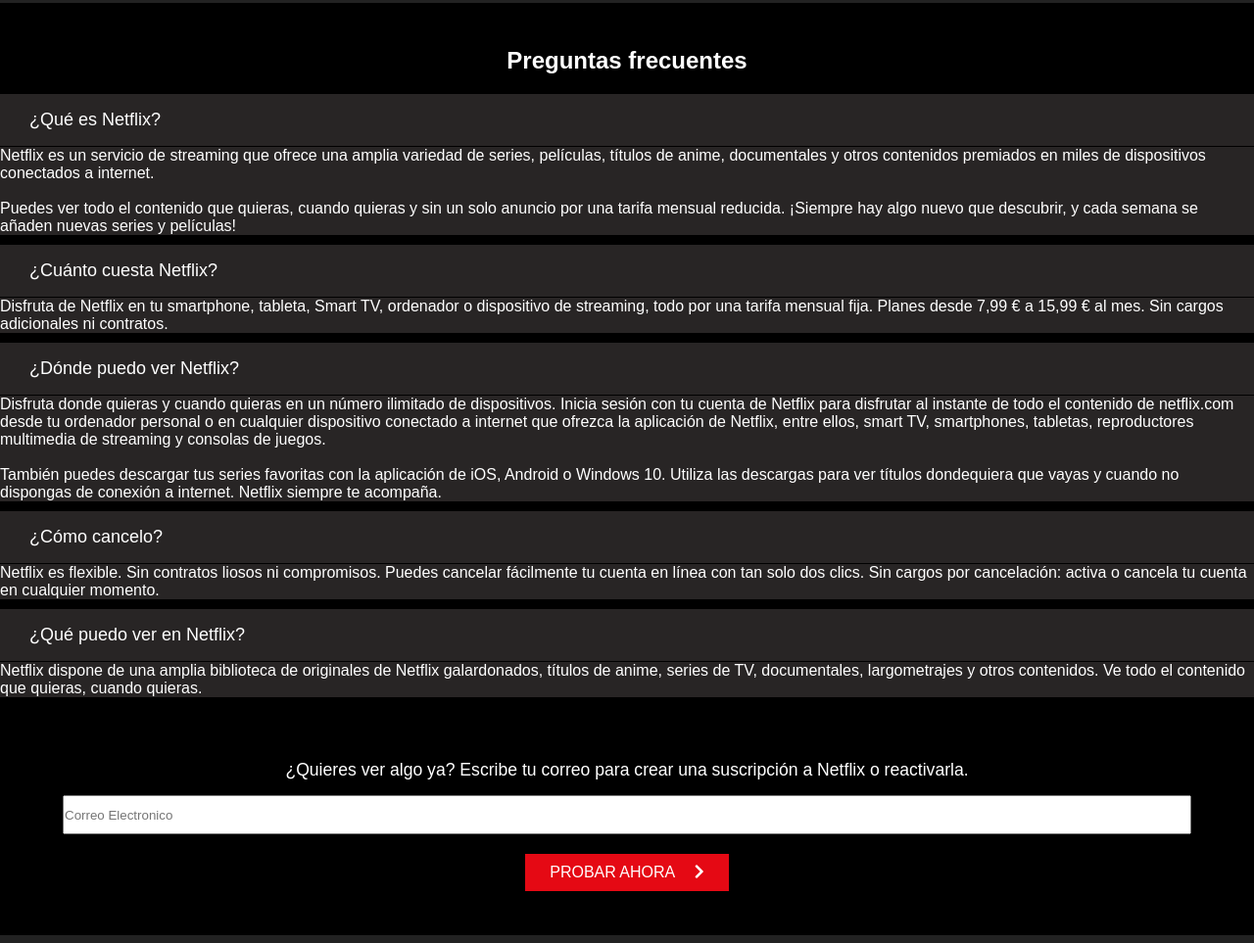
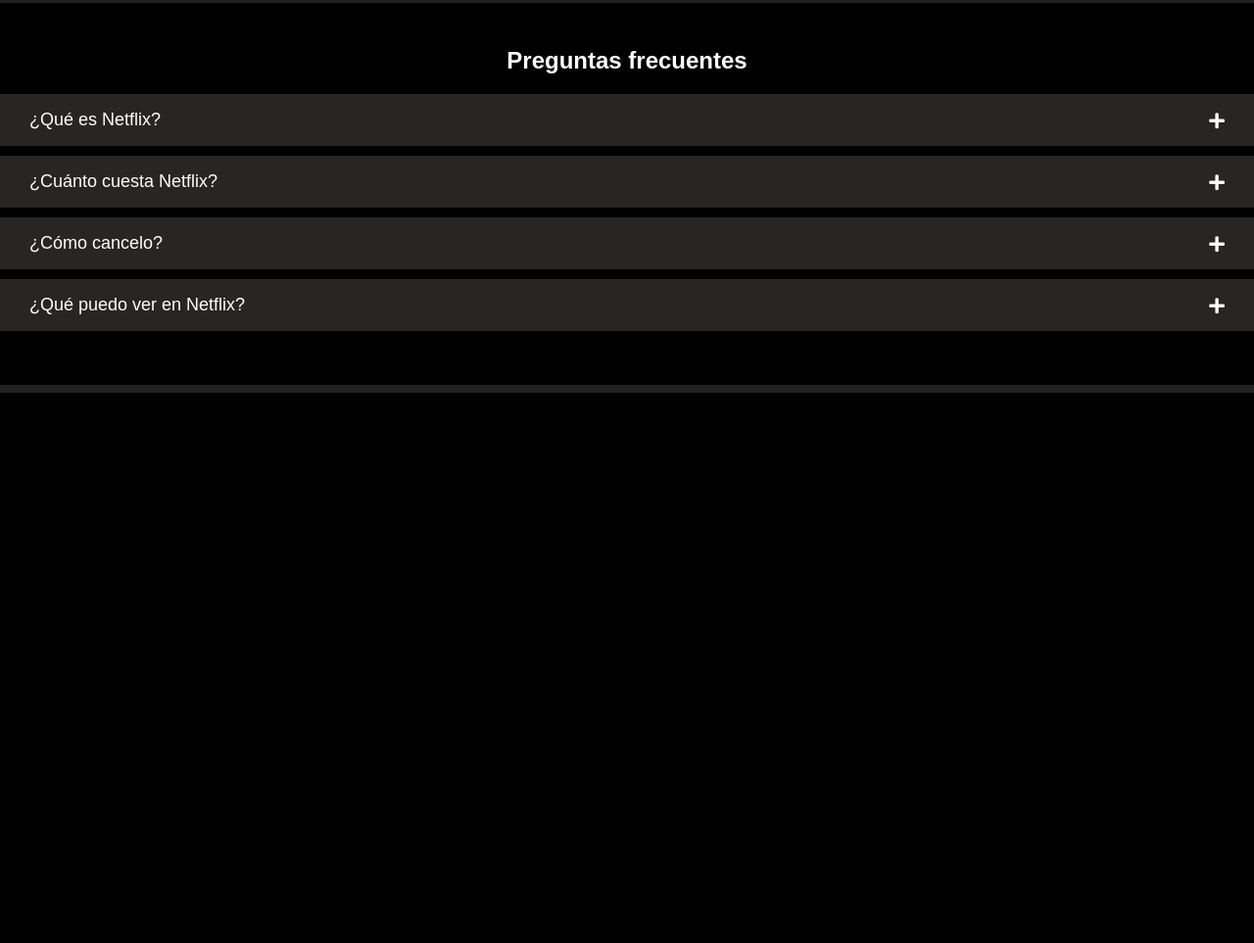
Before and after one commit to pedroaragaoleite/Netflix-HP, a plain HTML site: page index.html in a window 1280 px wide. Shown: the part 2746-3709 px from the top of the page at 98% size. After the commit the page ends 3147 px from the top, so only its background shows below. Drawn offline with Linux system fonts and the light colour scheme.

Commit message:
faq questions2

```diff
--- a/css/styles.css
+++ b/css/styles.css
@@ -217,29 +217,21 @@ p {
 
 /* FAQ */
 
-.faq {
+.faq-accordion {
     border-bottom: 8px solid #222;
     padding: 45px 0 45px 0;
 }
 
-.faq h1 {
+.faq-accordion h1 {
     text-align: center;
     margin-bottom: 20px;
 }
 
-.questions-content li {
+.faq-question  {
     margin-bottom: 10px;
-}
-
-.faq-answer {
-    margin-top: 1px;
     background: #282525;
-}
-
-.questions-content .btn-faq {
     font-size: 18px;
     width: 100%;
-    background: #282525;
     cursor: pointer;
     color: #fff;
     position: relative;
@@ -247,3 +239,38 @@ p {
     padding: 16px 30px 16px 30px ;
     text-align: left;
 }
+
+.faq-question:target .answer {
+    max-height: 15em;
+    margin-top: 10px;
+    /* color: red; */
+}
+
+.faq-question:target .fa-times {
+    display: none;
+}
+
+.faq-question .answer {
+    max-height: 0;
+    overflow: hidden;
+    position: relative;
+    transition: max-height 200ms;
+}
+
+.question-link {
+    display: flex;
+    align-items: center;
+    justify-content: space-between;
+}
+
+.question-link .fa-times {
+    display: none;
+}
+
+.faq-question:target .question-link .fa-plus {
+    display: none;
+}
+
+.faq-question:target .question-link .fa-times {
+    display: block;
+}
--- a/index.html
+++ b/index.html
@@ -83,13 +83,17 @@
             </div>
         </div>
     </section>
-    <section class="faq" role="faq">
-        <div class="questions-content">
+
+    <section class="faq-accordion">
         <h1>Preguntas frecuentes</h1>
-            <ul>
-                <li>
-                    <button class="btn-faq faq-question">&iquest;Qu&eacute; es Netflix&#63;</button>
-                    <div class="faq-answer">
+        <div class="faq-content">
+            <div class="faq-question" id="question1">
+                <a href="#question1" class="question-link">
+                    &iquest;Qu&eacute; es Netflix&#63;
+                    <i class="fa fa-times"></i>
+                    <i class="fa fa-plus"></i>
+                </a>
+                <div class="answer">
                     <p>
                         Netflix es un servicio de streaming que ofrece una amplia variedad de series,
                         pel&iacute;culas, t&iacute;tulos de anime, documentales y otros contenidos premiados en
@@ -102,37 +106,28 @@
                         semana se añaden nuevas series y pel&iacute;culas!
                     </p>
                 </div>
-                </li>
-                <li>
-                    <button class="btn-faq faq-question">&iquest;Cu&aacute;nto cuesta Netflix&#63;</button>
-                    <div class="faq-answer">
+            </div>
+            <div class="faq-question" id="question2">
+                <a href="#question2" class="question-link">
+                    &iquest;Cu&aacute;nto cuesta Netflix&#63;
+                    <i class="fa fa-times"></i>
+                    <i class="fa fa-plus"></i>
+                </a>
+                <div class="answer">
                     <p>
                         Disfruta de Netflix en tu smartphone, tableta, Smart TV, ordenador o dispositivo
                         de streaming, todo por una tarifa mensual fija. Planes desde 7,99 € a 15,99 € al mes.
                         Sin cargos adicionales ni contratos.
                     </p>
                 </div>
-                </li>
-                <li>
-                    <button class="btn-faq faq-question">&iquest;D&oacute;nde puedo ver Netflix&#63;</button>
-                    <div class="faq-answer">
-                        <p>
-                            Disfruta donde quieras y cuando quieras en un número ilimitado de dispositivos.
-                            Inicia sesi&oacute;n con tu cuenta de Netflix para disfrutar al instante de todo
-                            el contenido de netflix.com desde tu ordenador personal o en cualquier dispositivo
-                            conectado a internet que ofrezca la aplicación de Netflix, entre ellos, smart TV,
-                            smartphones, tabletas, reproductores multimedia de streaming y consolas de juegos.
-                            <br>
-                            <br>
-                            También puedes descargar tus series favoritas con la aplicación de iOS, Android o
-                            Windows 10. Utiliza las descargas para ver títulos dondequiera que vayas y cuando
-                            no dispongas de conexi&oacute;n a internet. Netflix siempre te acompaña.
-                        </p>
             </div>
-                </li>
-                <li>
-                    <button class="btn-faq faq-question">&iquest;C&oacute;mo cancelo&#63;</button>
-                    <div class="faq-answer">
+            <div class="faq-question" id="question3">
+                <a href="#question3" class="question-link">
+                    &iquest;C&oacute;mo cancelo&#63;
+                    <i class="fa fa-times"></i>
+                    <i class="fa fa-plus"></i>
+                </a>
+                <div class="answer">
                     <p>
                         Netflix es flexible. Sin contratos liosos ni compromisos. Puedes cancelar
                         f&aacute;cilmente tu cuenta en línea con tan solo dos clics. Sin cargos por
@@ -140,27 +135,23 @@
                         activa o cancela tu cuenta en cualquier momento.
                     </p>
                 </div>
-                </li>
-                <li>
-                    <button class="btn-faq faq-question">&iquest;Qu&eacute; puedo ver en Netflix&#63;</button>
-                    <div class="faq-answer">
+            </div>
+            <div class="faq-question" id="question4">
+                <a href="#question4" class="question-link">
+                    &iquest;Qu&eacute; puedo ver en Netflix&#63;
+                    <i class="fa fa-times"></i>
+                    <i class="fa fa-plus"></i>
+                </a>
+                <div class="answer">
                     <p>
                         Netflix dispone de una amplia biblioteca de originales de Netflix galardonados,
                         t&iacute;tulos de anime, series de TV, documentales, largometrajes y otros contenidos.
                         Ve todo el contenido que quieras, cuando quieras.
                     </p>
                 </div>
-                </li>
-            </ul>
             </div>
-        <div class="showcase-content">
-            <p class="showcase-content-p2">¿Quieres ver algo ya? Escribe tu correo para crear una suscripción a Netflix
-                o reactivarla.</p>
-            <input class="email-form" type="email" name="" id="" placeholder="Correo Electronico">
-            <a href="#" class="btn btn-xl">probar ahora <i class="fas fa-chevron-right"></i></a>
-        </div>
+
     </section>
-
 </body>
 
 </html>
--- /dev/null
+++ b/styles2.css
@@ -0,0 +1,37 @@
+.faq-accordion {
+    border-bottom: 8px solid #222;
+    padding: 45px 0 45px 0;
+}
+
+.faq-accordion h1 {
+    text-align: center;
+    margin-bottom: 20px;
+}
+
+.faq-question:target .answer {
+    max-height: 15em;
+    /* color: red; */
+}
+
+
+.faq-question .answer {
+    max-height: 0;
+    overflow: hidden;
+    position: relative;
+    background: #282525;
+    transition: max-height 650ms;
+}
+
+
+
+.faq-content  {
+    font-size: 18px;
+    width: 100%;
+    background: #282525;
+    cursor: pointer;
+    color: #fff;
+    position: relative;
+    border: 0;
+    padding: 16px 30px 16px 30px ;
+    text-align: left;
+}
```
Also changed, not shown: accordion.html (added, +56 -0 lines). Lines whose indentation alone changed are shown as unchanged.
